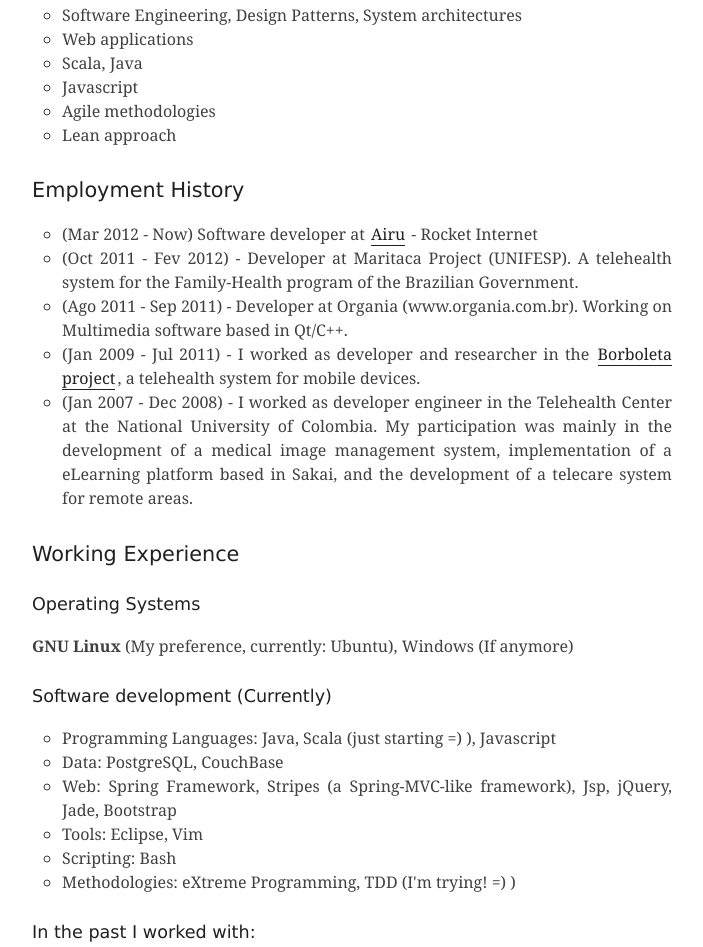
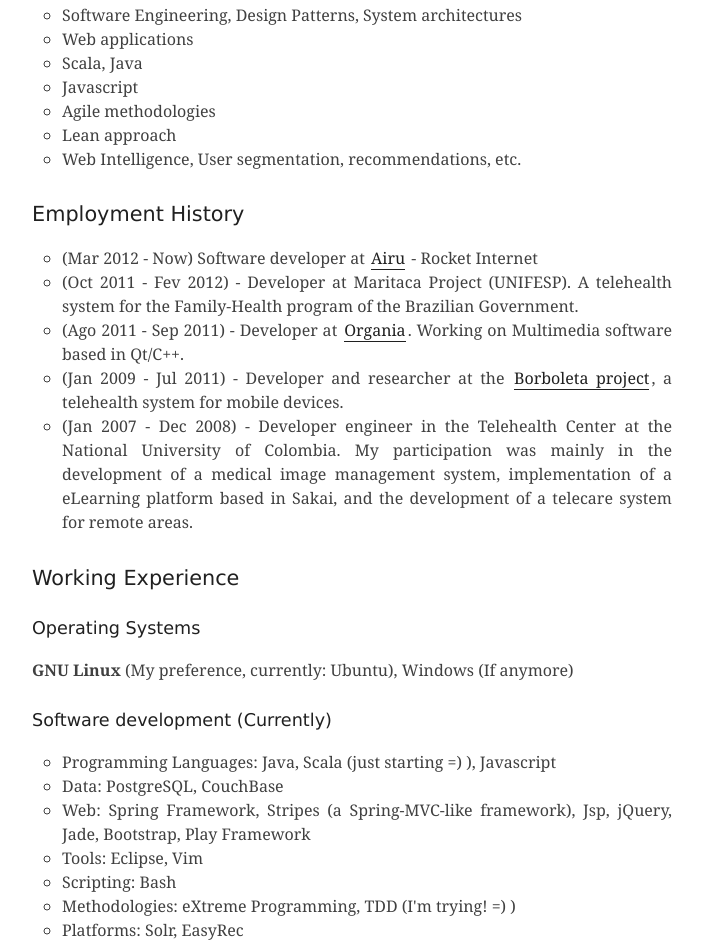
Before and after one commit to emiguelt/emiguelt.github.com, a plain HTML site: page about.html in a window 1280 px wide. Shown: the part 1736-2683 px from the top of the page, without its empty margins (248-951 px from the left). Drawn offline with Linux system fonts and the light colour scheme.

Commit message:
0f6b506 update profile

```diff
--- a/about.html
+++ b/about.html
@@ -90,17 +90,18 @@
         <li>Javascript</li>
         <li>Agile methodologies</li>
         <li>Lean approach</li>
+        <li>Web Intelligence, User segmentation, recommendations, etc.</li>
         </ul>
 
 
         <h2>Employment History</h2>
 
         <ul>
-        <li>(Mar 2012 - Now) Software developer at <a href='www.airu.com.br' target='_blank'>Airu</a> - Rocket Internet</li>
+        <li>(Mar 2012 - Now) Software developer at <a href='http://www.airu.com.br' target='_blank'>Airu</a> - Rocket Internet</li>
         <li>(Oct 2011 - Fev 2012) - Developer at Maritaca Project (UNIFESP). A telehealth system for the Family-Health program of the Brazilian Government.</li>
-        <li>(Ago 2011 - Sep 2011) - Developer at Organia (www.organia.com.br). Working on Multimedia software based in Qt/C++.</li>
-        <li>(Jan 2009 - Jul 2011) - I worked as developer and researcher  in the <a href='http://ccsl.ime.usp.br/borboleta' target='_blank'>Borboleta project</a>, a telehealth system for mobile devices.</li>
-        <li>(Jan 2007 - Dec 2008) - I worked as developer engineer in the Telehealth Center at the National University of Colombia. My participation was mainly in the development of a medical image management system, implementation of a eLearning platform based in Sakai, and the development of a telecare system for remote areas.</li>
+        <li>(Ago 2011 - Sep 2011) - Developer at <a href='http://www.organia.com.br' targe='_blank'>Organia</a>. Working on Multimedia software based in Qt/C++.</li>
+        <li>(Jan 2009 - Jul 2011) - Developer and researcher  at the <a href='http://ccsl.ime.usp.br/borboleta' target='_blank'>Borboleta project</a>, a telehealth system for mobile devices.</li>
+        <li>(Jan 2007 - Dec 2008) - Developer engineer in the Telehealth Center at the National University of Colombia. My participation was mainly in the development of a medical image management system, implementation of a eLearning platform based in Sakai, and the development of a telecare system for remote areas.</li>
         </ul>
 
 
@@ -115,10 +116,11 @@
         <ul>
         <li>Programming Languages: Java, Scala (just starting =) ), Javascript</li>
         <li>Data: PostgreSQL, CouchBase</li>
-        <li>Web: Spring Framework, Stripes (a Spring-MVC-like framework), Jsp, jQuery, Jade, Bootstrap</li>
+        <li>Web: Spring Framework, Stripes (a Spring-MVC-like framework), Jsp, jQuery, Jade, Bootstrap, Play Framework</li>
         <li>Tools: Eclipse, Vim</li>
         <li>Scripting: Bash</li>
         <li>Methodologies: eXtreme Programming, TDD (I'm trying! =) )</li>
+        <li>Platforms: Solr, EasyRec</li>
         </ul>
 
 
```
